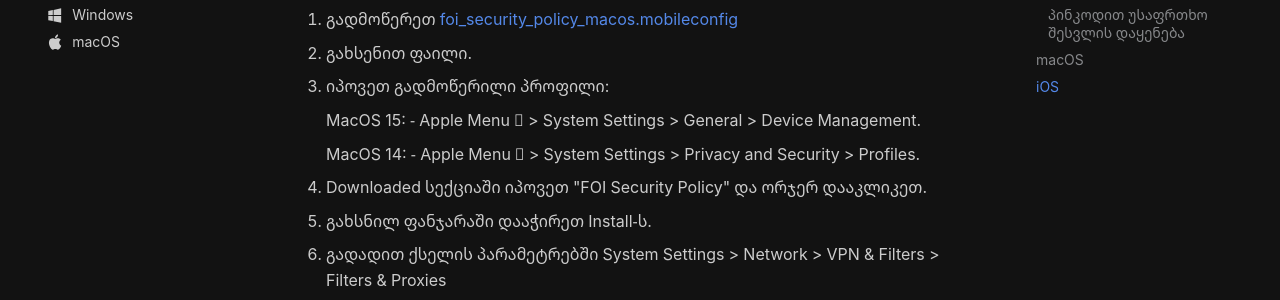
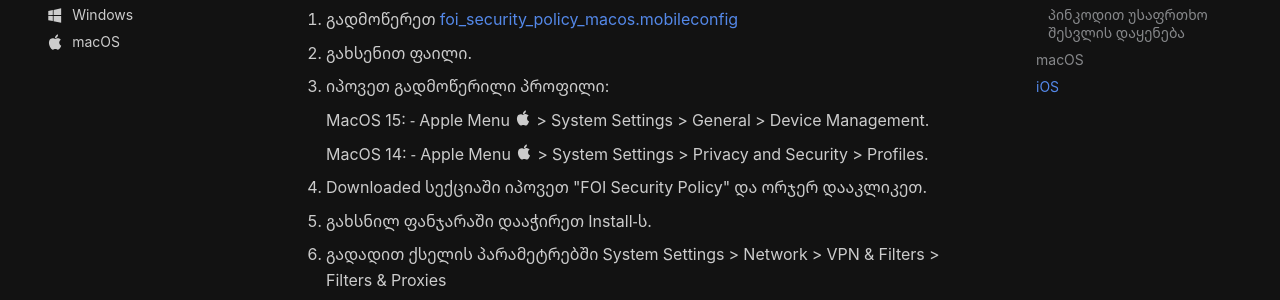
Before and after one commit to foige/security.foi.ge, an MkDocs documentation site: the page built from docs/policies/index.md, in a window 1280 px wide and 900 px high, scrolled down 2660 px. Shown: the part 174-474 px from the top of the window. Built offline with MkDocs 1.6.1 and Material for MkDocs 9.7.7, drawn with Linux system fonts in a browser that asks for light colours; comment, search, counter and statistics services are not loaded; part of the change alters nothing that is shown.

```diff
--- a/docs/policies/index.md
+++ b/docs/policies/index.md
@@ -93,10 +93,10 @@ Press any key to continue . . .
 3. იპოვეთ გადმოწერილი პროფილი:
 
     MacOS 15:
-    - Apple Menu  > System Settings > General > Device Management.
+    - Apple Menu :material-apple: > System Settings > General > Device Management.
 
     MacOS 14:
-    - Apple Menu  > System Settings > Privacy and Security > Profiles.
+    - Apple Menu :material-apple: > System Settings > Privacy and Security > Profiles.
 
 4. Downloaded სექციაში იპოვეთ "FOI Security Policy" და ორჯერ დააკლიკეთ.
 5. გახსნილ ფანჯარაში დააჭირეთ Install-ს.
```
